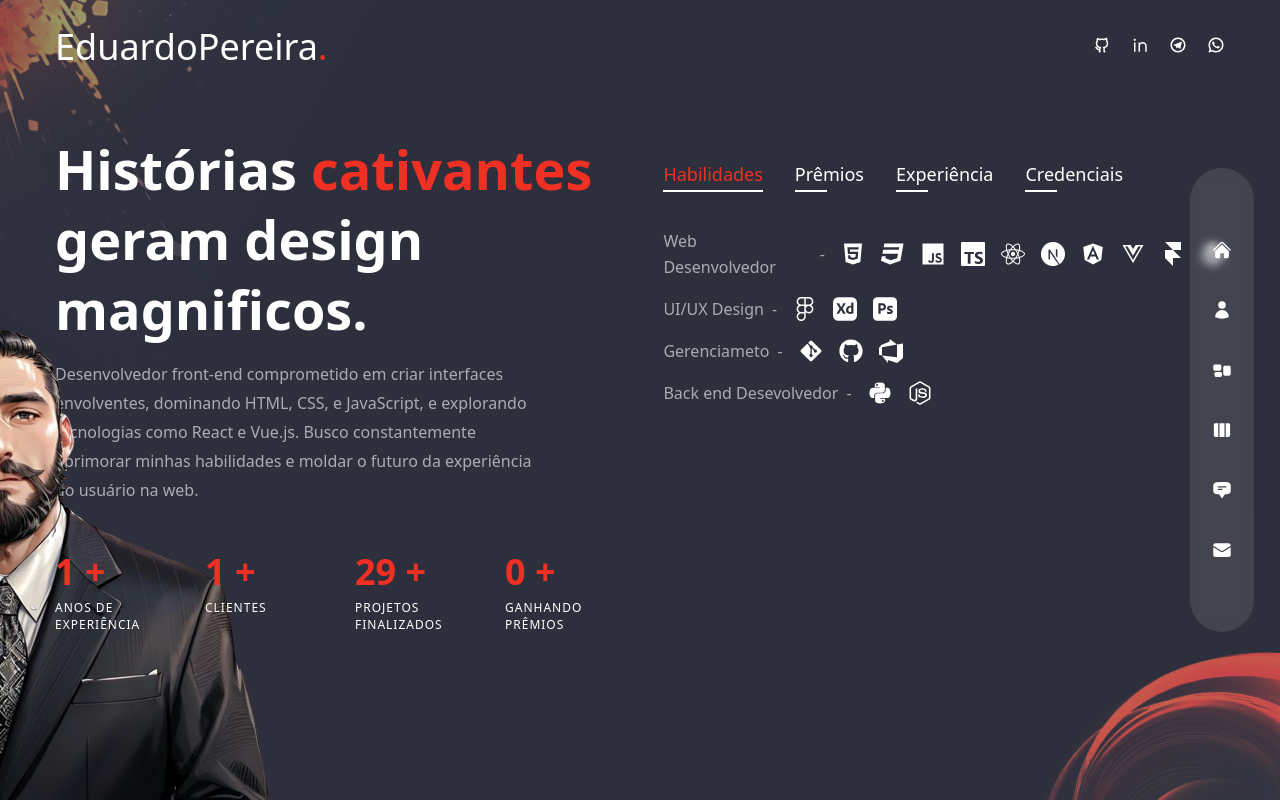
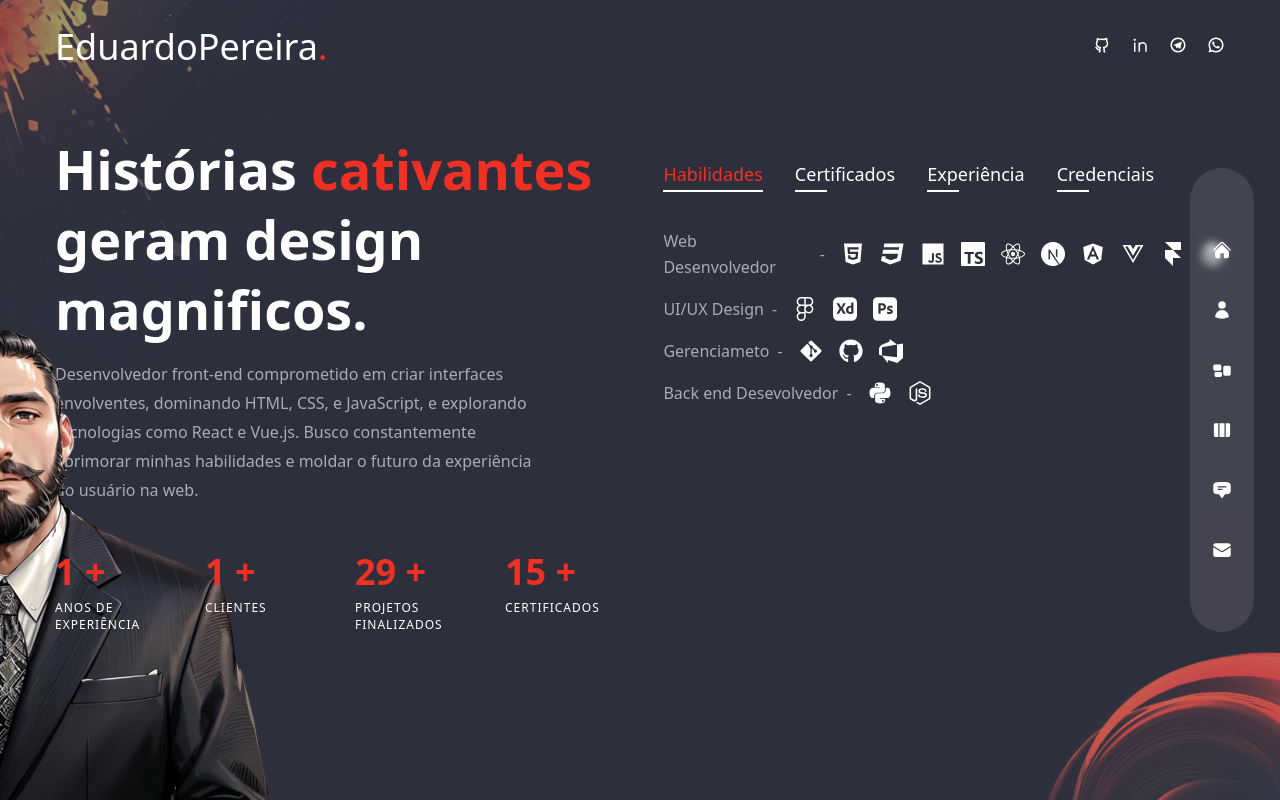
Before and after one commit to EduardoPereiraLima-Dev/EduardoPereira, a Next.js app: page /about in a window 1280 px wide. Built offline with nearby package versions, Linux system fonts and the light colour scheme.

Commit message:
certificaçoes

```diff
--- a/pages/about/index.js
+++ b/pages/about/index.js
@@ -25,7 +25,7 @@ import {
   SiAdobexd,
   SiAdobephotoshop,
   SiTypescript,
-  SiAzuredevops,
+  SiAzuredevops
 } from "react-icons/si";
 
 
@@ -65,20 +65,20 @@ const aboutData = [
     ],
   },
   {
-    title: 'Prêmios',
+    title: 'Certificados',
     info: [
       {
-        title: 'Aspirando conquistas',
-        stage: 'xxxx - 2023',
+        title: 'Dio.me',
+        stage: '2024 - 2024',
       },
       {
-        title: 'Em busca',
-        stage: 'xxx - 2023',
+        title: 'EBAC',
+        stage: '2024 - 2024',
       },
     ],
   },
   {
-    title: 'experiência',
+    title: 'Experiência',
     info: [
       {
         title: 'em busca',
@@ -103,11 +103,11 @@ const aboutData = [
       },
       {
         title: 'EBAC',
-        stage: '2023',
+        stage: '2024',
       },
       {
         title: 'Dio.me',
-        stage: '2023',
+        stage: '2024',
       },
     ],
   },
@@ -163,9 +163,9 @@ const About = () => {
             </div>
             <div className='relative flex-1'>
               <div className="text-2xl xl:text-4xl font-extrabold text-accent mb-2">
-                <CountUp start={100} end={0} duration={5} /> +
+                <CountUp start={100} end={15} duration={5} /> +
               </div>
-              <div className='text-xs uppercase tracking-[1px] leading-[1.4] max-w-[100px]'>Ganhando Prêmios</div>
+              <div className='text-xs uppercase tracking-[1px] leading-[1.4] max-w-[100px]'>Certificados</div>
             </div>
           </div>
         </motion.div>
```
